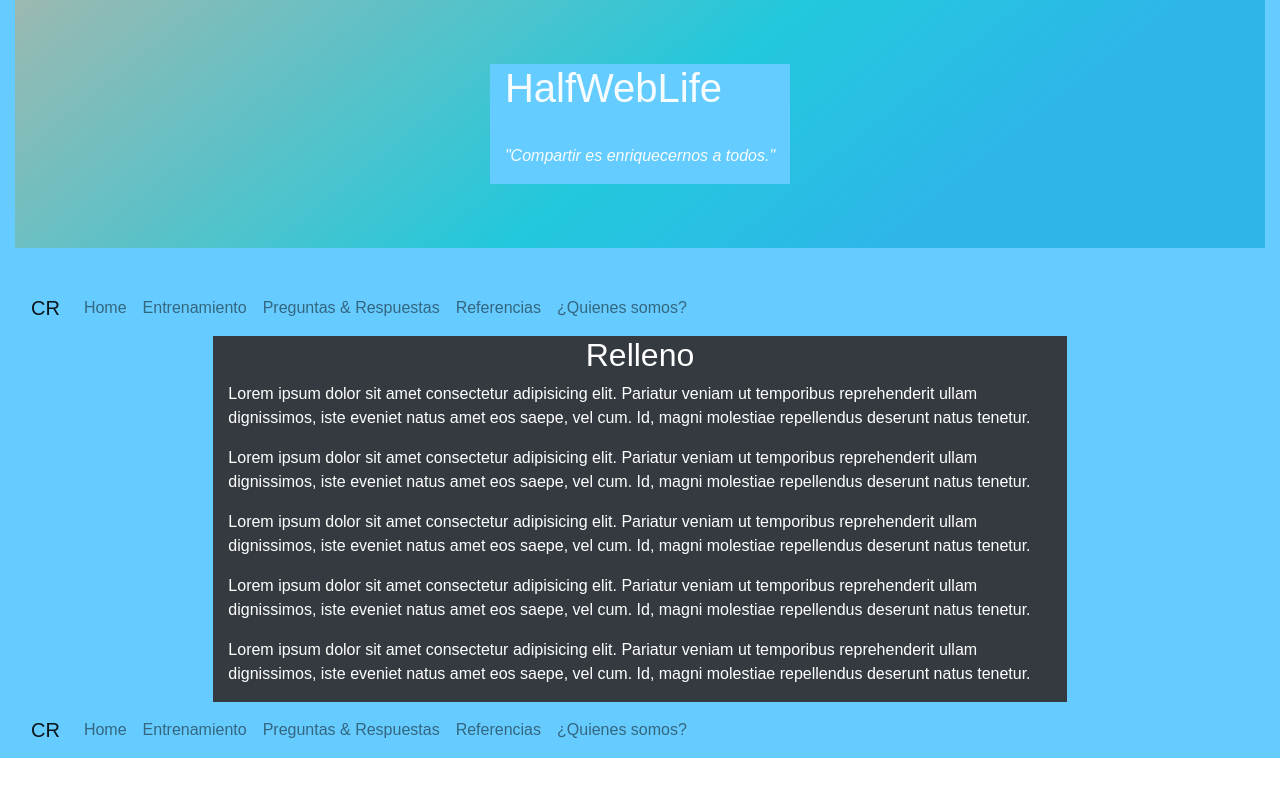
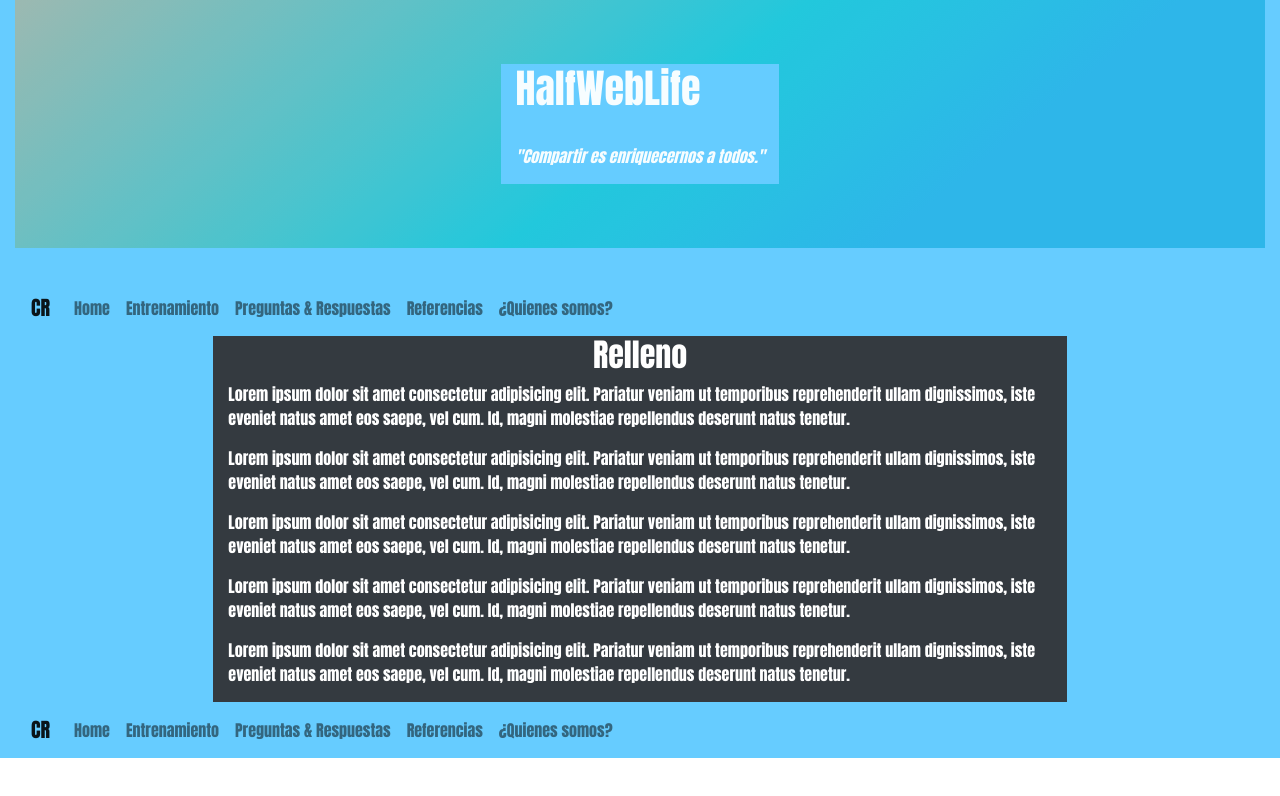
Before and after one commit to ReadingShades/HalfWebLife, a plain HTML site: page docs/html/Articulos/relleno.html in a window 1280 px wide. Drawn offline with nearby package versions, Linux system fonts and the light colour scheme; files that its build step writes are made by us from their sources.

Commit message:
font fix and css adjust

```diff
--- a/docs/css/baseStyle.css
+++ b/docs/css/baseStyle.css
@@ -1,3 +1,4 @@
+@import url('https://fonts.googleapis.com/css2?family=Anton&display=swap');
 body{
     background-color: black;
     color: white;
--- a/docs/html/Articulos/relleno.html
+++ b/docs/html/Articulos/relleno.html
@@ -4,7 +4,7 @@
     <meta charset="UTF-8">
     <meta name="viewport" content="width=device-width, initial-scale=1.0">
 
-    <link rel="stylesheet" href="HalfWebLife/docs/css/baseStyle.css">
+    <link rel="stylesheet" href="https://readingshades.github.io/HalfWebLife/docs/css/baseStyle.css">
     <!-- CSS only -->
     <link rel="stylesheet" href="https://stackpath.bootstrapcdn.com/bootstrap/4.5.0/css/bootstrap.min.css" integrity="sha384-9aIt2nRpC12Uk9gS9baDl411NQApFmC26EwAOH8WgZl5MYYxFfc+NcPb1dKGj7Sk" crossorigin="anonymous">
 
```
Also changed, not shown: docs/html/2-Learn.html (+1 -1 lines), docs/html/3-Q&A.html (+1 -1 lines), docs/html/Articulos/6-baseArticulos.html (+1 -1 lines), docs/html/Articulos/Introduccion.html (+1 -1 lines), docs/html/Articulos/network telecom.html (+1 -1 lines), index.html (+0 -1 lines).
